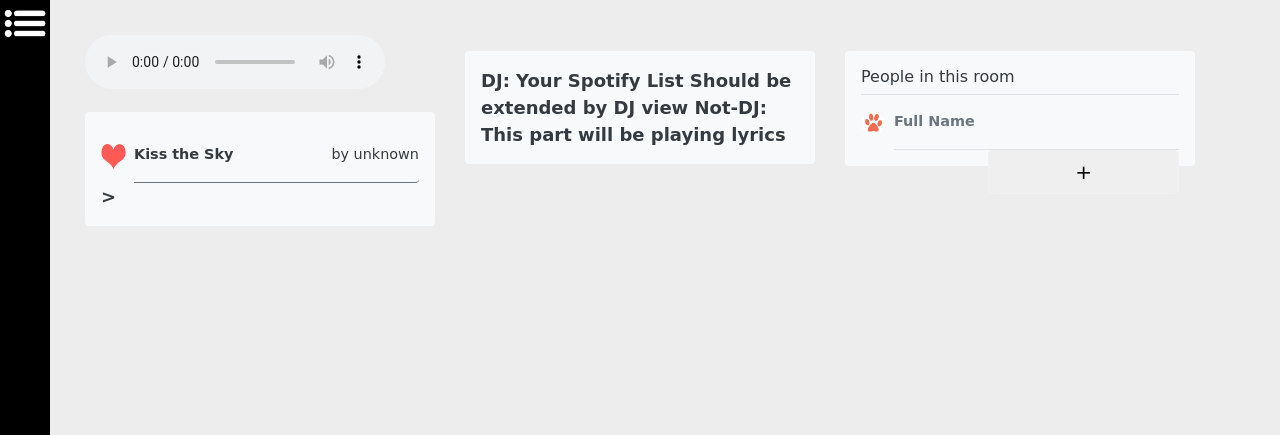
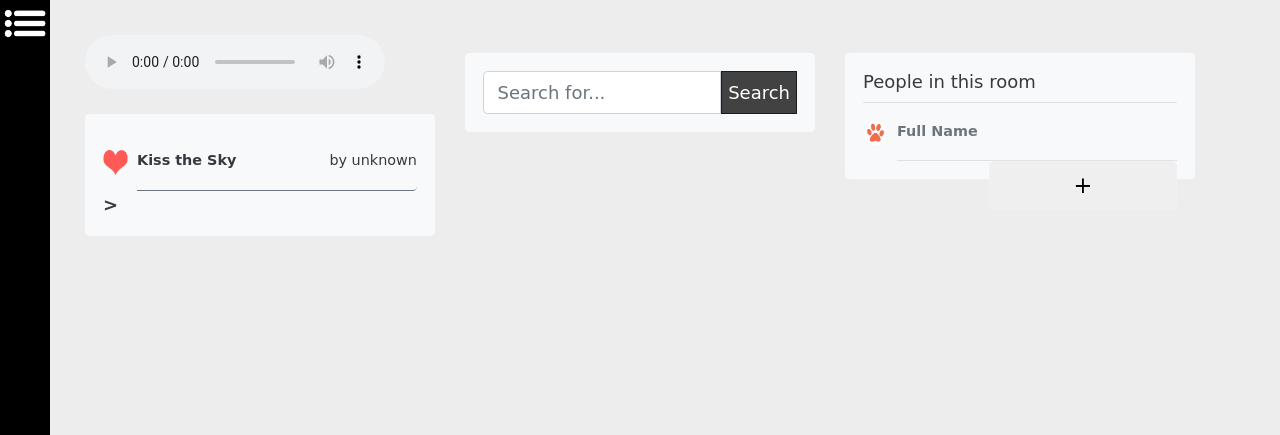
Before and after one commit to nkjack/17437-hot-pot-music-share, a Django app: template src/webapps/hot_pot_music_share/templates/hot_pot_music_share/room_base.html in a window 1280 px wide. Shown: the top 435 px of the page. Run offline with Django 3.2, Linux system fonts and the light colour scheme; the template is opened without the code that fills it, so the values that code supplies are empty; parts of the project's set-up code (start-up, migrations or seed data) failed here and were passed over.

Commit message:
Some documentations on  the html

```diff
--- a/src/webapps/hot_pot_music_share/models.py
+++ b/src/webapps/hot_pot_music_share/models.py
@@ -53,6 +53,7 @@ class Room(models.Model):
     user_manager = models.ForeignKey(User, on_delete=models.CASCADE)
     location = models.CharField(max_length=100)  # Some Google Maps API ID (e.g. coordinates)
     place = models.CharField(max_length=100)  # Some Google Places API ID (e.g. for a business)
+    listeners = models.ManyToManyField(User, on_delete = models.CASCADE)
 
     def __str__(self):
         return self.name
@@ -126,6 +127,7 @@ class Song(models.Model):
     # votes_score = models.IntegerField(default=0)
 
     belongs_to_room = models.ForeignKey(Room, on_delete=models.CASCADE)
+    thumbs_up = models.IntegerField(blank = True, default = 0)
     # is_in_pool = models.BooleanField()  # Boolean if song is in suggestions or in actual pool of a room
 
     def __str__(self):
--- a/src/webapps/hot_pot_music_share/static/hot_pot_music_share/css/room.css
+++ b/src/webapps/hot_pot_music_share/static/hot_pot_music_share/css/room.css
@@ -1,18 +1,20 @@
 html,
-body {
-  overflow-x: hidden; /* Prevent scroll on narrow devices */
-}
 
 body {
   overflow: hidden;
   background: #EDEDED;
   font-family: 'Megrim', cursive;
-  padding-left: 50px;
-  padding-right:50px;
+  padding-left: 0px;
+  padding-right:0px;
   font-weight: bold;
   font-size: large;
 }
 p{margin:15px 0px;}
+
+a:hover, a:visited, a:link, a:active{
+  text-decoration: none;
+  color: inherit;
+}
 
 .container {
     height: 100%;
@@ -90,3 +92,16 @@ p{margin:15px 0px;}
 .checkbox{
     display: none;
 }
+
+.btn-search {
+    background: #424242;
+    border-radius: 0;
+    color: #fff;
+    border-width: 1px;
+    border-style: solid;
+    border-color: #1c1c1c;
+  }
+.btn-search:active, .btn-search:hover {
+  background: #1c1c1c;
+  color: #fff;
+}
--- a/src/webapps/hot_pot_music_share/templates/hot_pot_music_share/discover_rooms.html
+++ b/src/webapps/hot_pot_music_share/templates/hot_pot_music_share/discover_rooms.html
@@ -42,6 +42,8 @@
 
     <div class="page-content-wrapper">
       <div class ="container-fluid container">
+
+        <!-- The card deck which will only allow 3 cards in one row -->
         <div class="row-card">
               <div class="col-sm-4">
                 <div class="card bg-light rounded">
--- a/src/webapps/hot_pot_music_share/templates/hot_pot_music_share/home.html
+++ b/src/webapps/hot_pot_music_share/templates/hot_pot_music_share/home.html
@@ -48,10 +48,6 @@
 
         <button type="button" class="btn btn-lg" onclick="openForm()">Create a Room</button>
       </div>
-  <!-- 			<div class="col">
-  				<button type="button" class="btn btn-lg">Find a Room</button>
-  			</div> -->
-
 
       <div class="form-popup" id="myForm">
           <form class="form-container" action = "room_base.html" >
--- a/src/webapps/hot_pot_music_share/templates/hot_pot_music_share/profile.html
+++ b/src/webapps/hot_pot_music_share/templates/hot_pot_music_share/profile.html
@@ -45,6 +45,7 @@
           <form enctype = "multipart/form-data" action = "" method = "POST">
               <div class="card-deck mb-3">
 
+                <!-- This is where to change age/description and picture -->
                 <div class="card mb-4 my-3 box-shadow">
                   <div class="card-header ">
                     <h4 class="my-1 font-weight-normal">My Profile</h4>
@@ -73,7 +74,7 @@
                   </div>
                 </div>
 
-
+                <!-- This is where to reset password -->
                 <div class="card mb-4 my-3 box-shadow">
                   <div class="card-header ">
                     <h4 class="my-1 font-weight-normal">Account</h4>
@@ -85,6 +86,8 @@
                       <input type="submit" class="btn-lg btn-block btn btn-outline-info my-3" name = 'resetPassword' value ="Reset Password">
                       </div>
                       </div>
+
+                      <!-- This is where to reset names -->
                       <div class = "form-group my-3 mx-3">
                         <div class = 'error' >
 
--- a/src/webapps/hot_pot_music_share/templates/hot_pot_music_share/room_base.html
+++ b/src/webapps/hot_pot_music_share/templates/hot_pot_music_share/room_base.html
@@ -65,12 +65,16 @@
 				    </div>>
 				</div>
 			</div>
+
+			<!-- This is the col for lyrics/ spotify playlist -->
 		    <div class="col">
 		      <div class="my-3 p-3 bg-light text-dark rounded box-shadow" id = "panel">
-					DJ: Your Spotify List
-					Should be extended by DJ view
+					<div class="input-group">
+						<input type="text" class="form-control" placeholder="Search for...">
+					        <button class="btn-search" type="button">Search</button>
 
-					Not-DJ: This part will be playing lyrics
+					</div>
+
 				</div>
 		    </div>
 		    <div class="col">
```
Also changed, not shown: src/webapps/hot_pot_music_share/templates/hot_pot_music_share/room_history.html (+6 -3 lines).
